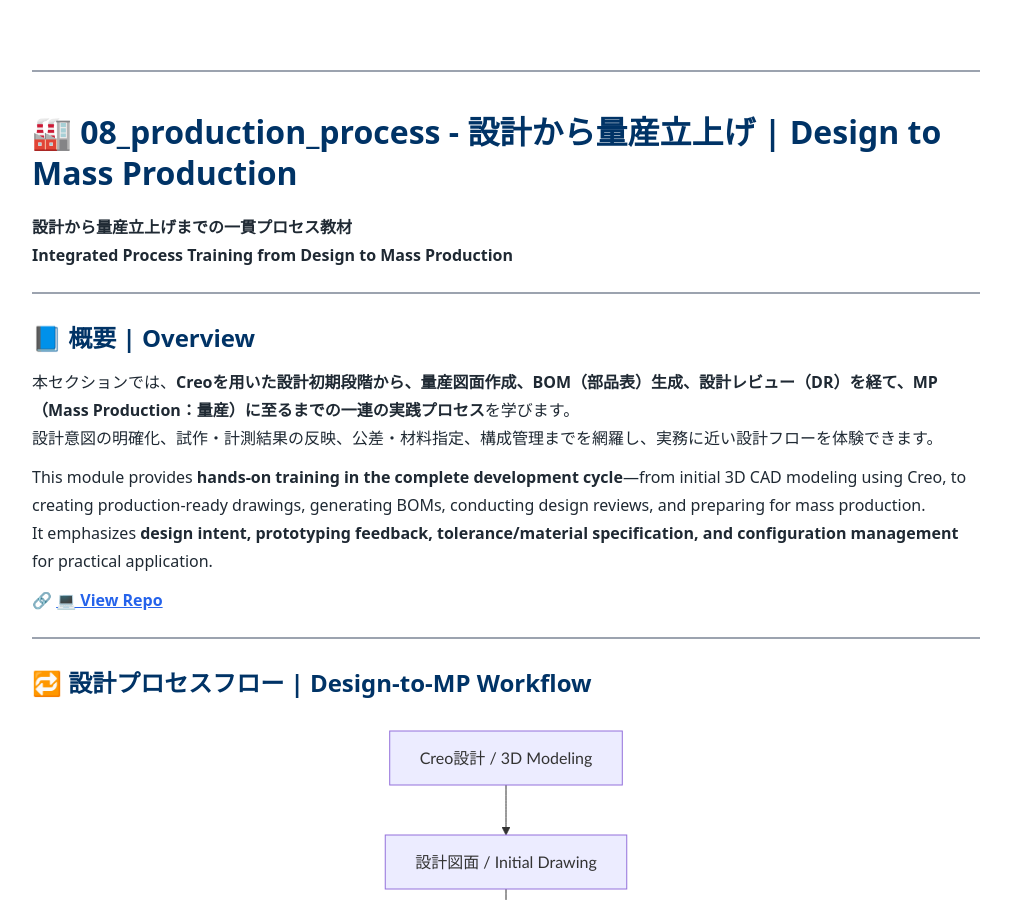
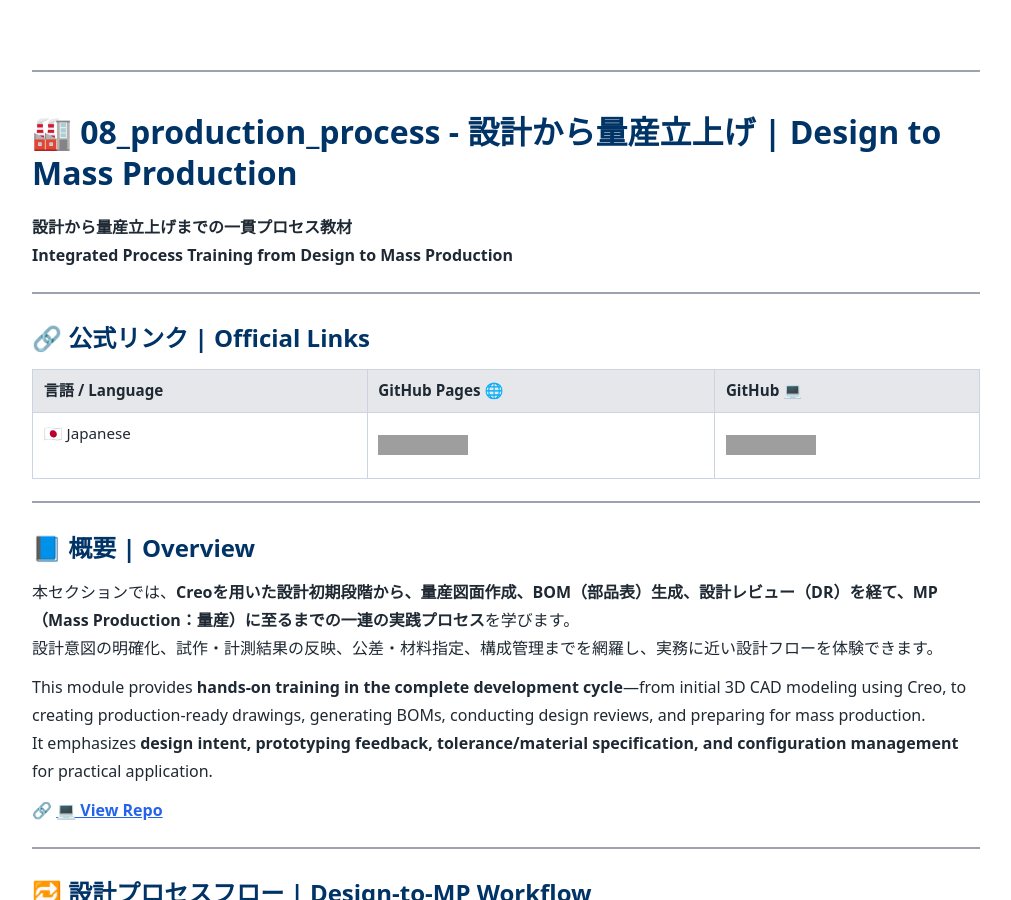
Before and after one commit to Samizo-AITL/EduMecha, a Jekyll site: the page built from 08_production_process/index.md, in a window 1280 px wide and 900 px high. Shown: the whole window, without its empty margins (134-1145 px from the left). Built offline with Jekyll 4.4.1, drawn with Linux system fonts in a browser that asks for light colours; grey boxes are pictures that could not be loaded.

Commit message:
Update index.md

```diff
--- a/08_production_process/index.md
+++ b/08_production_process/index.md
@@ -9,6 +9,14 @@ title: 08_production_process - 設計から量産立上げ | Design to Mass Prod
 
 **設計から量産立上げまでの一貫プロセス教材**
 **Integrated Process Training from Design to Mass Production**
+
+---
+
+## 🔗 公式リンク | Official Links
+
+| 言語 / Language | GitHub Pages 🌐 | GitHub 💻 |
+|-----------------|----------------|-----------|
+| 🇯🇵 Japanese | [![GitHub Pages JP](https://img.shields.io/badge/GitHub%20Pages-日本語版-brightgreen?logo=github)](https://samizo-aitl.github.io/EduMecha/08_production_process/) | [![GitHub Repo JP](https://img.shields.io/badge/GitHub-日本語版-blue?logo=github)](https://github.com/Samizo-AITL/EduMecha/tree/main/08_production_process) |
 
 ---
 
```
